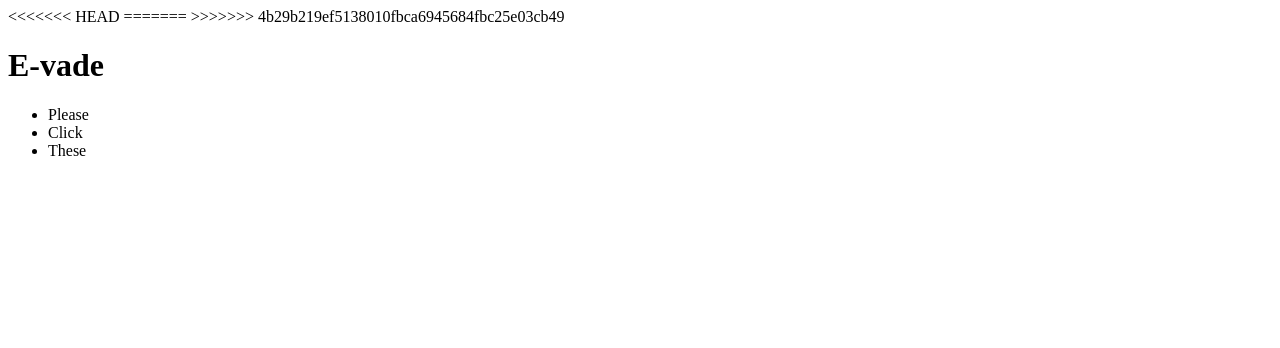
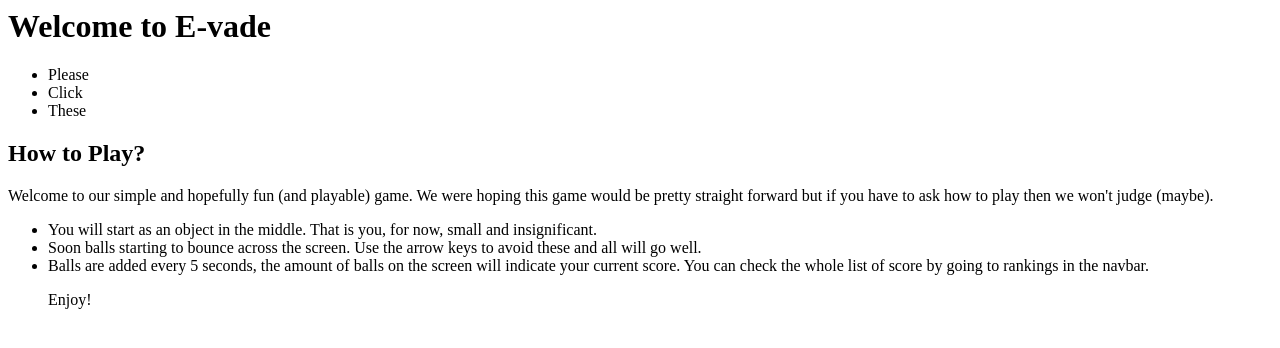
Before and after one commit to Gonzo717/e-vade, a Python web app: template E-Vade(local)/templates/tutorial.html in a window 1280 px wide. Shown: the top 348 px of the page. Run offline with Jinja, Linux system fonts and the light colour scheme; the template is opened without the code that fills it, so the values that code supplies are empty.

Commit message:
Added content to tutorial.html

```diff
--- a/E-Vade(local)/templates/tutorial.html
+++ b/E-Vade(local)/templates/tutorial.html
@@ -1,14 +1,9 @@
 <html>
 <head>
-<<<<<<< HEAD
   <title>E-Vade Tutorial</title>
-=======
-  <title>
-  </title>
->>>>>>> 4b29b219ef5138010fbca6945684fbc25e03cb49
 </head>
 <body>
-  <h1> E-vade </h1>
+  <h1> Welcome to E-vade </h1>
   <div class="nav-bar">
     <ul>
       <li><!--<a href="Troll.html">-->Please<!--</a>--></li>
@@ -16,5 +11,15 @@
       <li> <!-- <a href="Troll.html">-->These<!--</a>--></li>
     </ul>
   <div>
+  <h2> How to Play? </h2>
+  <p>
+    Welcome to our simple and hopefully fun (and playable) game. We were hoping this game
+    would be pretty straight forward but if you have to ask how to play then we won't judge (maybe).
+  </p>
+  <ul>
+    <li> You will start as an object in the middle. That is you, for now, small and insignificant.
+    <li> Soon balls starting to bounce across the screen. Use the arrow keys to avoid these and all will go well.
+    <li> Balls are added every 5 seconds, the amount of balls on the screen will indicate your current score. You can check the whole list of score by going to rankings in the navbar.
+ <p> Enjoy! </p>
 </body>
 </html>
```
Also changed, not shown: 1 other file.
